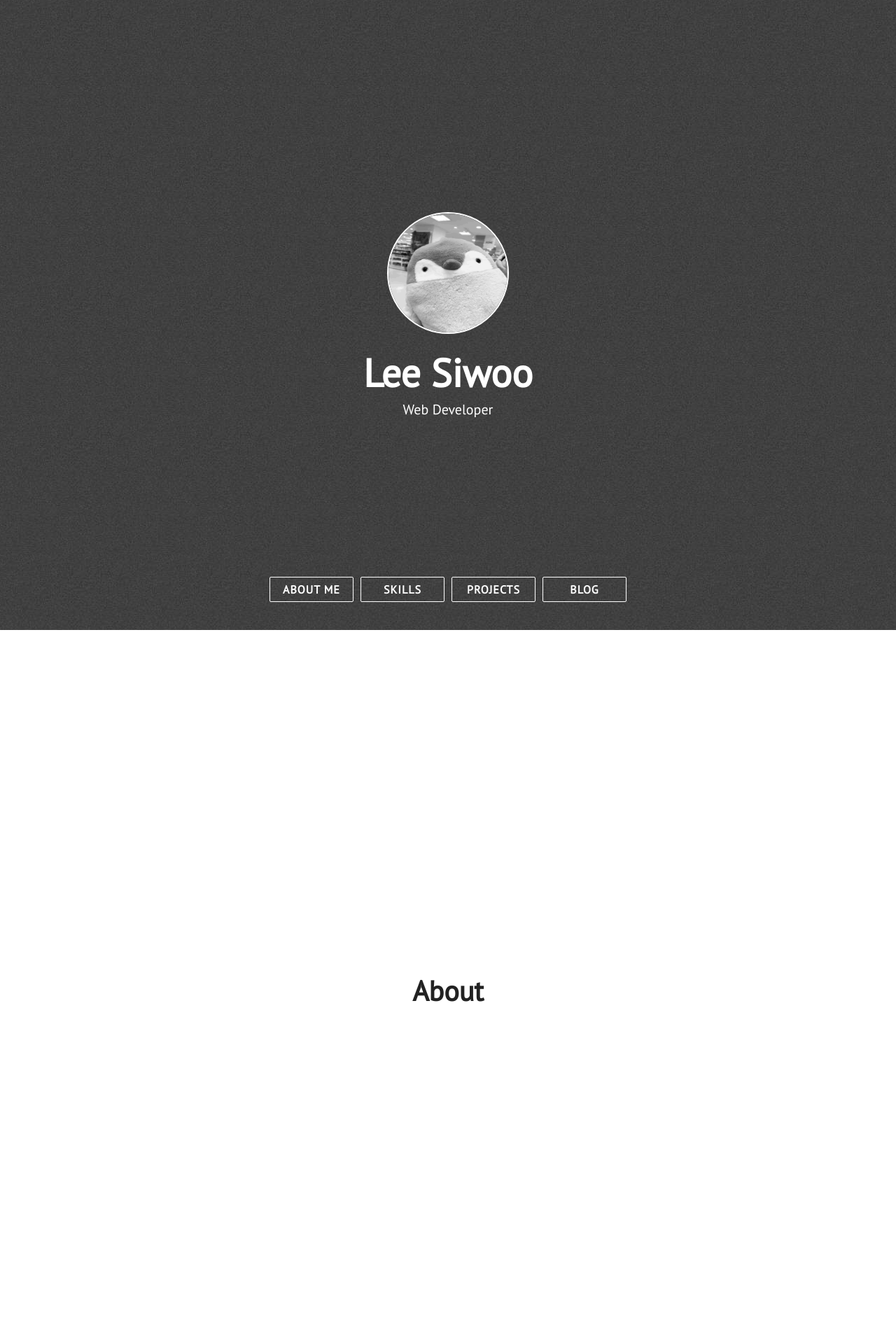
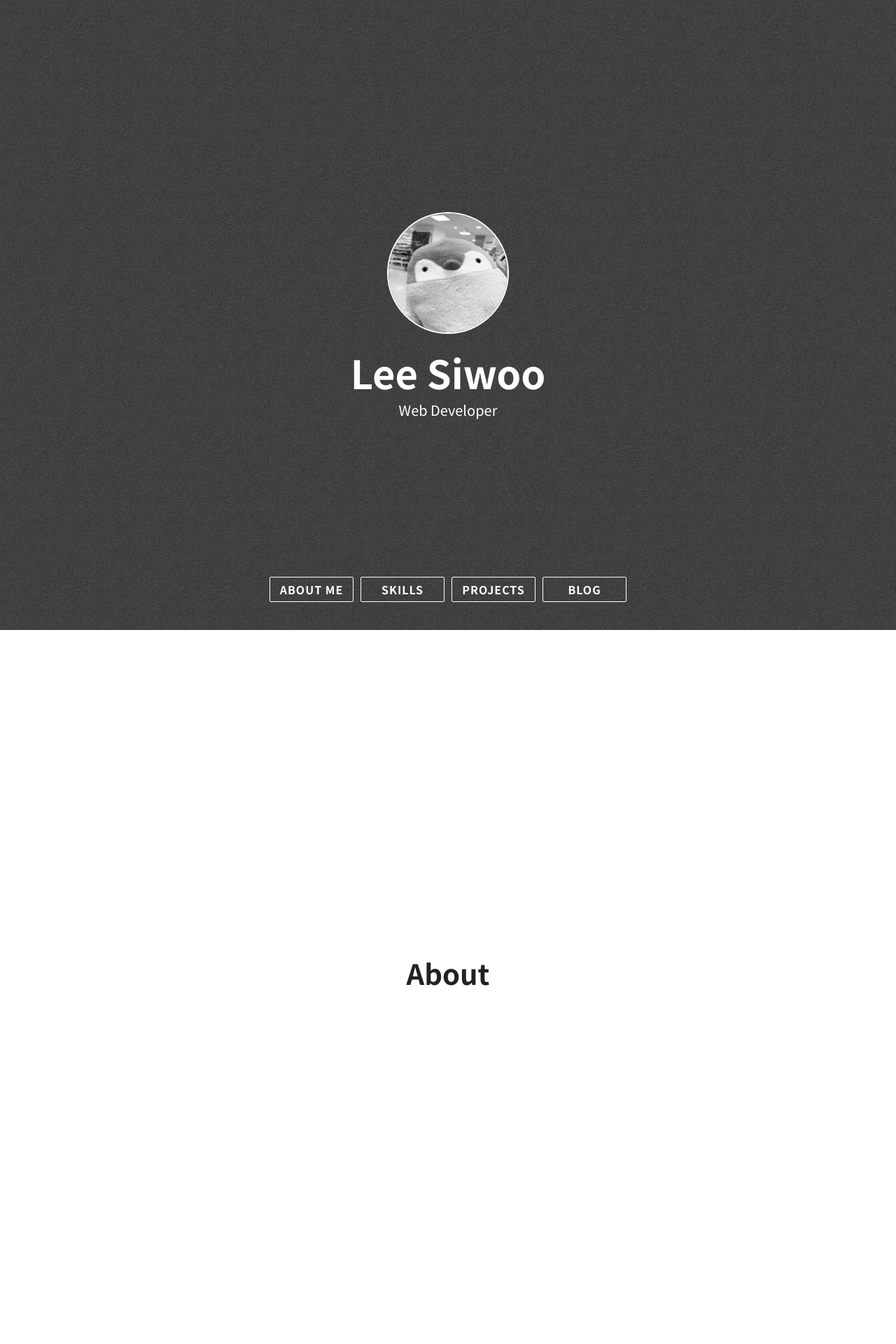
Before and after one commit to SHU-Webbb/SHU-Webbb.github.io, a Jekyll site: the page built from index.html, in a window 1280 px wide. Shown: the top 1920 px of the page at 70% size. Built offline with Jekyll 4.4.1, drawn with Linux system fonts in a browser that asks for light colours; nearby versions of some CDN libraries.

Commit message:
Update main.css

```diff
--- a/assets/css/main.css
+++ b/assets/css/main.css
@@ -1,6 +1,6 @@
 body {
   min-width: 360px;
-  font-family: 'PT Sans', sans-serif;
+  font-family: 'Noto Sans KR', sans-serif;
   font-size: 16px;
 }
 
@@ -36,7 +36,7 @@
   transition: color ease-in-out 0.3s;
   font-size: 56px;
   font-size: 3.5rem;
-  font-family: 'PT Sans', Arial, Helvetica, sans-serif;
+  font-family: 'Noto Sans KR', sans-serif;
   font-weight: bold;
 }
 
@@ -80,7 +80,7 @@
 }
 
 .head-punchline {
-  font-family: 'PT Sans', Arial, Helvetica, sans-serif;
+  font-family: 'Noto Sans KR', sans-serif;
   text-align: center;
   color: #fff;
   margin-top: 10px;
@@ -192,8 +192,8 @@
 
 .section-heading {
   text-align: center;
-  margin-bottom: 30px;
-  font-family: 'PT Sans', Arial, Helvetica, sans-serif;
+  margin-bottom: 80px;
+  font-family: 'Noto Sans KR', sans-serif;
   font-size: 40px;
   font-size: 2.5rem;
   color: #222;
@@ -201,7 +201,7 @@
 }
 
 .nav-links {
-  font-family: 'PT Sans', Arial, Helvetica, sans-serif;
+  font-family: 'Noto Sans KR', sans-serif;
   font-weight: bold;
 }
 
@@ -223,7 +223,7 @@
 }
 
 .paragraph-text {
-  font-family: 'PT Sans', sans-serif;
+  font-family: 'Noto Sans KR', sans-serif;
   font-size: 20.8px;
   font-size: 1.3rem;
   margin: 30px auto;
@@ -280,7 +280,7 @@
           align-items: center;
   min-height: 35px;
   color: #fff;
-  font-family: 'PT Sans', Arial, Helvetica, sans-serif;
+  font-family: 'Noto Sans KR', sans-serif;
 
   background: url(../images/background.png);
   background-repeat: repeat;
@@ -308,7 +308,7 @@
   font-weight: bold;
   font-size: 20px;
   font-size: 1.25rem;
-  font-family: Arial, sans-serif;
+  font-family: 'Noto Sans KR', sans-serif;
   margin: 10px 0 20px;
   display: -webkit-box;
   display: -ms-flexbox;
```
